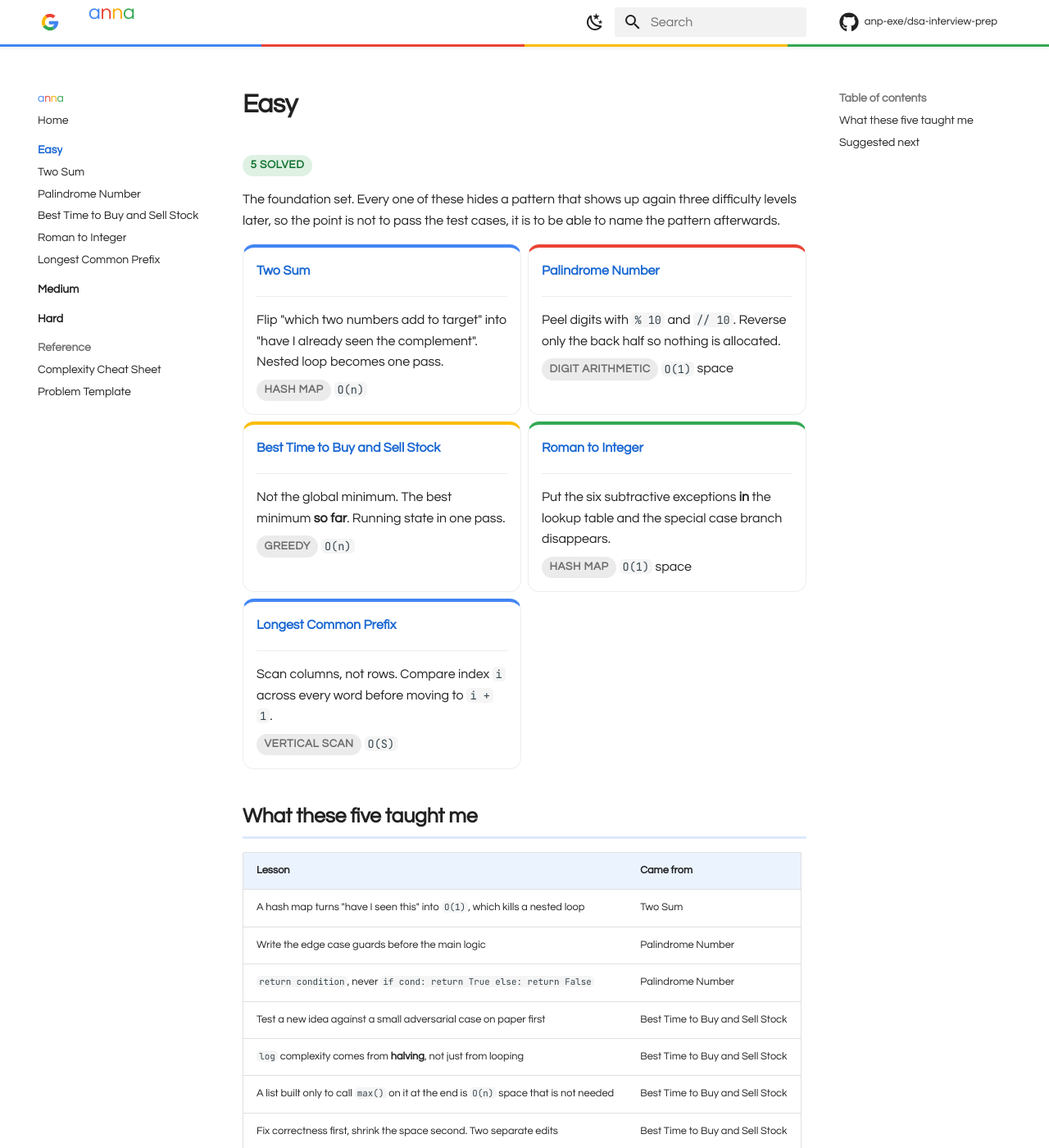
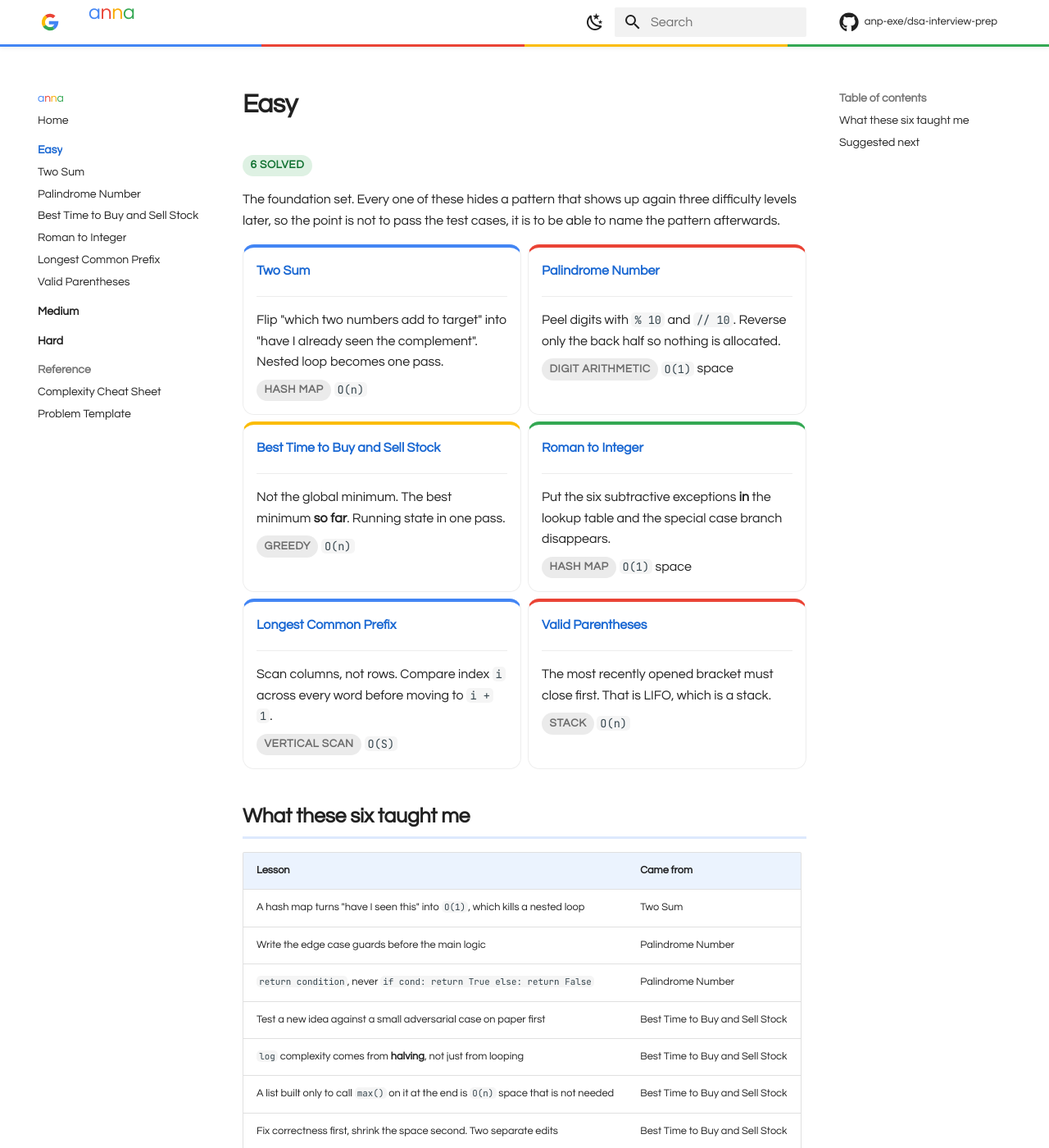
Before and after one commit to anp-exe/dsa-interview-prep, an MkDocs documentation site: the page built from docs/easy/index.md, in a window 1280 px wide and 1400 px high. Shown: the whole window at 82% size. Built offline with MkDocs 1.6.1 and Material for MkDocs 9.7.7, drawn with Linux system fonts in a browser that asks for light colours; comment, search, counter and statistics services are not loaded; some of the changed text lies outside the part shown.

Commit message:
Add Valid Parentheses problem

```diff
--- a/docs/easy/index.md
+++ b/docs/easy/index.md
@@ -1,6 +1,6 @@
 # Easy
 
-<span class="pill easy">5 solved</span>
+<span class="pill easy">6 solved</span>
 
 The foundation set. Every one of these hides a pattern that shows up again three difficulty levels later, so the point is not to pass the test cases, it is to be able to name the pattern afterwards.
 
@@ -46,9 +46,17 @@ The foundation set. Every one of these hides a pattern that shows up again three
 
     <span class="pill">Vertical scan</span> `O(S)`
 
+-   **[Valid Parentheses](valid-parentheses.md)**
+
+    ---
+
+    The most recently opened bracket must close first. That is LIFO, which is a stack.
+
+    <span class="pill">Stack</span> `O(n)`
+
 </div>
 
-## What these five taught me
+## What these six taught me
 
 | Lesson | Came from |
 |---|---|
@@ -63,13 +71,15 @@ The foundation set. Every one of these hides a pattern that shows up again three
 | Slicing never raises, indexing does. `s[i:i+2]` past the end is safe | Roman to Integer |
 | Anything inside a `while` condition re-runs every iteration | Longest Common Prefix |
 | `min(gen)` allocates nothing, `min([list comp])` builds the whole list | Longest Common Prefix |
+| A rule about **order** cannot be checked with `in`. Order needs a structure | Valid Parentheses |
+| Repeated `elif` branches differing only by a value are a lookup table | Valid Parentheses |
+| Complexity is the **worst case**, so find the input that works it hardest | Valid Parentheses |
 | `enumerate` instead of hand rolled index counters | Two Sum |
 
 ## Suggested next
 
 Still easy, but each one stretches a different muscle:
 
-- [ ] Valid Parentheses, stacks
 - [ ] Merge Two Sorted Lists, linked lists and two pointers
 - [ ] Contains Duplicate, sets, a one liner once Two Sum has clicked
 - [ ] Valid Anagram, counting with a hash map
--- a/docs/stylesheets/extra.css
+++ b/docs/stylesheets/extra.css
@@ -455,3 +455,30 @@
   color: var(--g-blue-deep);
   white-space: nowrap;   /* keep "0 to STEP interview." on one line when it wraps */
 }
+
+/* ---------- figures ---------- */
+.md-typeset figure {
+  margin: 1.7rem auto;
+  text-align: center;
+}
+.md-typeset figure img {
+  max-width: 100%;
+  border-radius: 12px;
+  border: 1px solid rgba(128, 128, 128, .22);
+}
+/* diagrams are drawn on white, so keep a white card behind them in dark mode too */
+.md-typeset figure img.diagram {
+  background: #ffffff;
+  padding: .7rem;
+}
+.md-typeset figure img.screenshot {
+  max-width: 30rem;
+  box-shadow: 0 2px 12px rgba(0, 0, 0, .14);
+}
+.md-typeset figure figcaption {
+  font-size: .72rem;
+  line-height: 1.5;
+  color: var(--md-default-fg-color--light);
+  margin: .7rem auto 0;
+  max-width: 40em;
+}
--- a/mkdocs.yml
+++ b/mkdocs.yml
@@ -94,6 +94,7 @@ nav:
       - "Best Time to Buy and Sell Stock": easy/best-time-to-buy-and-sell-stock.md
       - "Roman to Integer": easy/roman-to-integer.md
       - "Longest Common Prefix": easy/longest-common-prefix.md
+      - "Valid Parentheses": easy/valid-parentheses.md
   - Medium:
       - medium/index.md
   - Hard:
```
Also changed, not shown: docs/cheatsheet.md (+17 -1 lines), docs/easy/valid-parentheses.md (added, +270 -0 lines), docs/index.md (+2 -1 lines), verify_solutions.py (+70 -0 lines), docs/assets/valid-parentheses-result.png (added), docs/assets/valid-parentheses-stack.png (added), docs/assets/valid-parentheses-subexpressions.png (added).
